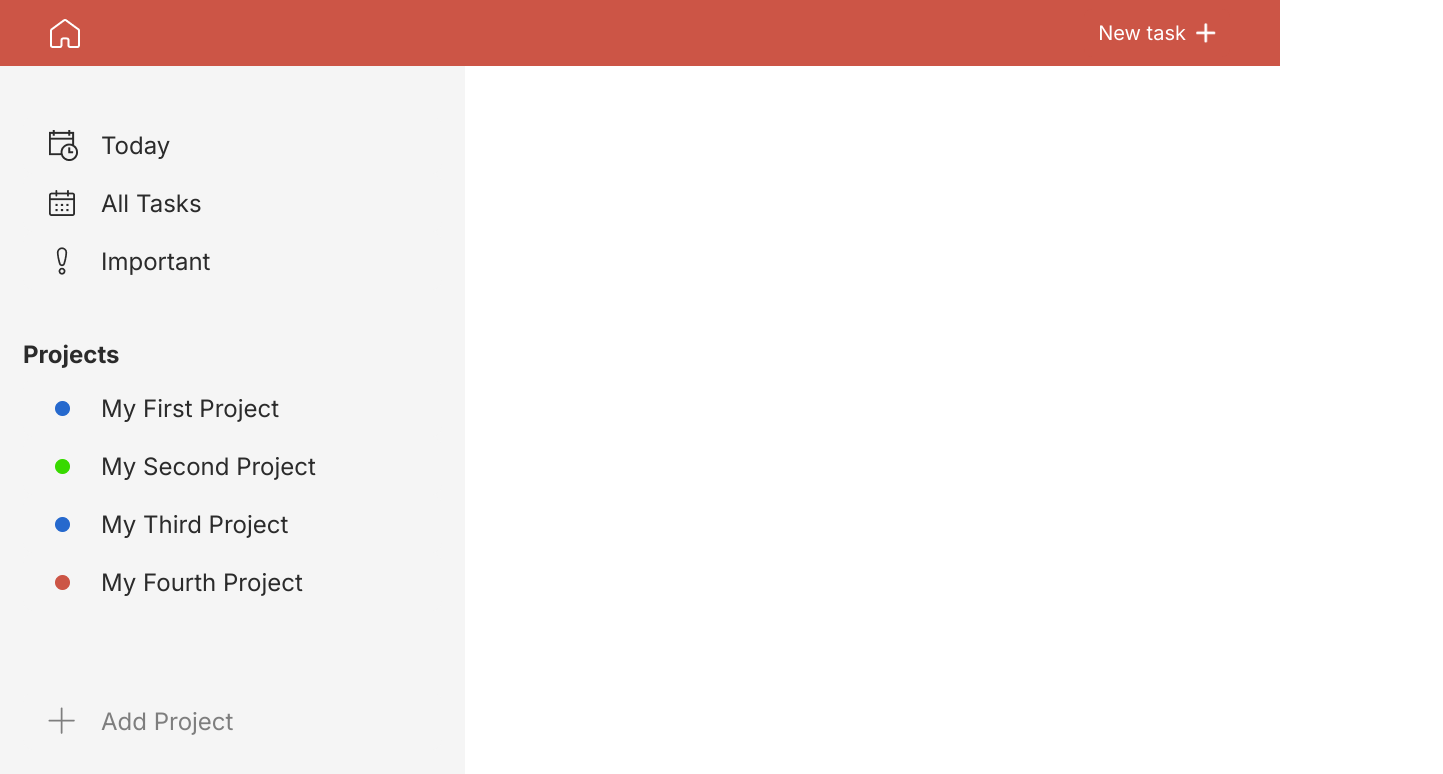
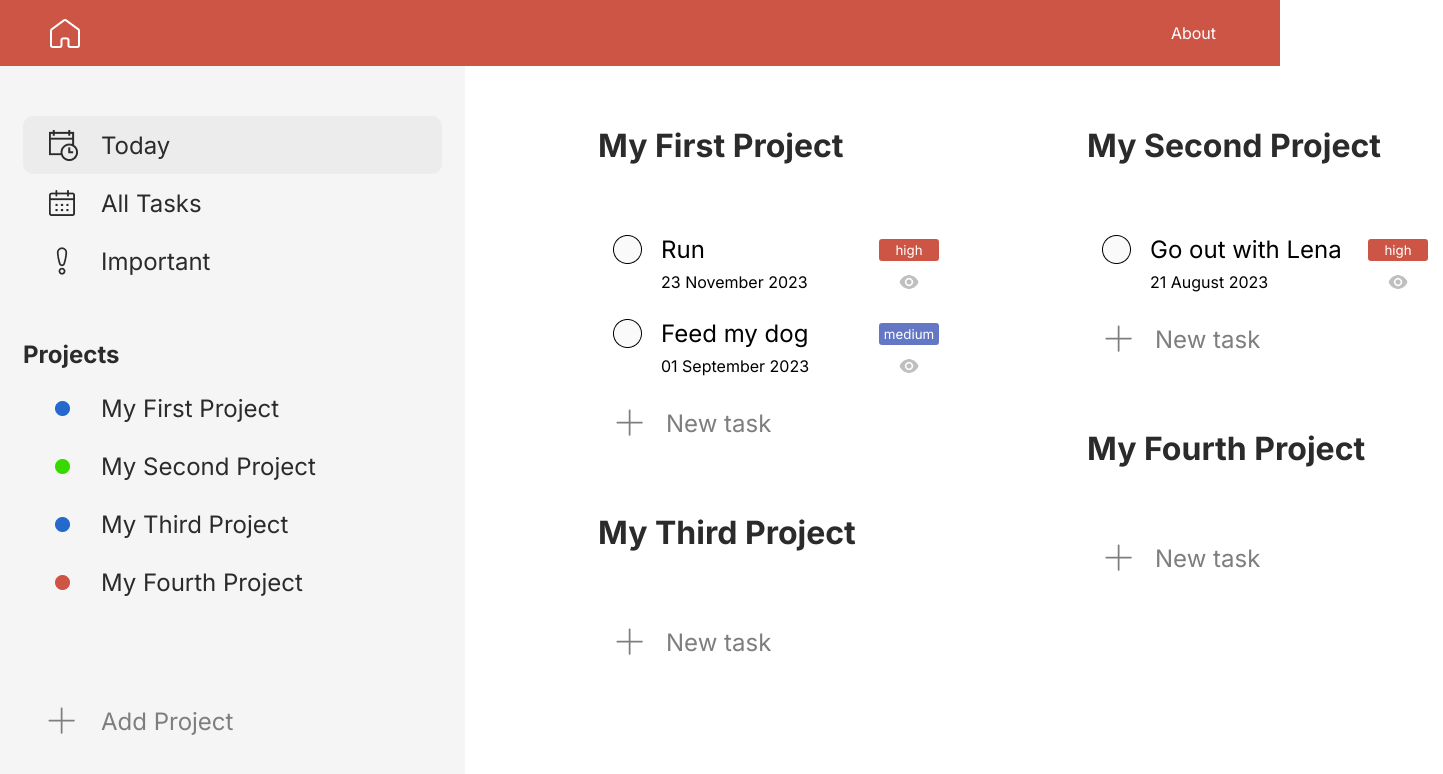
Before and after one commit to howlbones/todo-list, a website built with webpack: page dist/index.html in a window 1280 px wide. Both pictures are taken after a click on the button "Today". Shown: the whole page, 1443 px wide, since content can reach past the window. Built offline with nearby package versions, Linux system fonts and the light colour scheme.

Commit message:
create grid layout for today tab with task distribution to left and right sides

```diff
--- a/src/displayproject.js
+++ b/src/displayproject.js
@@ -14,6 +14,8 @@ export let displayContent = function () {
     }
 
     const workspace = document.querySelector('div.workspace');
+    workspace.className = "";
+    workspace.classList.add('workspace');
     const displayContainer = document.createElement('div');
     displayContainer.classList.add('display-project-container');
     displayContainer.classList.add(`${projectId}`);
@@ -70,7 +72,7 @@ export let displayContent = function () {
       }
     }
 
-    const addTaskButton = document.createElement('button') ;
+    const addTaskButton = document.createElement('button');
     addTaskButton.classList.add('add-task-button');
     const addTaskIcon = document.createElement('img');
     addTaskIcon.src = PlusIcon;
@@ -90,10 +92,118 @@ export let displayContent = function () {
     activateTaskButtons();
   }
 
-  let clear = function() {
-    const content = document.querySelector('.display-project-container');
-    content.remove();
+  let today = function () {
+    if (document.querySelector('.display-project-container')) {
+      clear();
+    }
+
+    const projects = ProjectCollection.projects;
+    const workspace = document.querySelector('div.workspace');
+    workspace.classList.add('grid-layout');
+
+    const leftSide = document.createElement('div');
+    leftSide.classList.add('left-side');
+    const rightSide = document.createElement('div');
+    rightSide.classList.add('right-side');
+
+    for (let i = 0; i < projects.length; i++) {
+
+      let projectId = projects[i].id;
+
+      const displayContainer = document.createElement('div');
+      displayContainer.classList.add('display-project-container');
+      displayContainer.classList.add(`${projectId}`);
+
+      const project = projects[projectId];
+      const projectName = project.name;
+
+      const header = document.createElement('h1');
+      header.classList.add('project-name');
+      header.textContent = projectName;
+
+      displayContainer.appendChild(header);
+
+      const tasksContainer = document.createElement('div');
+      tasksContainer.classList.add('tasks-container');
+
+      let tasks = project.tasks;
+
+
+      if (tasks) {
+        for (let i = 0; i < tasks.length; i++) {
+          let task = tasks[i];
+          const button = document.createElement('button');
+          button.classList.add('task');
+          button.classList.add(`${task.id}`);
+          if (task.status === 'done') {
+            button.classList.add('done');
+          }
+          const title = document.createElement('p');
+          title.classList.add('task-title')
+          title.textContent = task.title;
+          const priority = document.createElement('p');
+          priority.classList.add('task-priority');
+          priority.classList.add(`${task.priority}`);
+          priority.textContent = task.priority;
+          const date = document.createElement('p');
+          date.classList.add('task-date');
+          date.textContent = task.dueDate;
+          const view = document.createElement('button');
+          view.classList.add('view-button');
+          const viewImg = document.createElement('img');
+          viewImg.src = ViewIcon;
+          view.append(viewImg);
+          const circleIcon = document.createElement('img');
+          circleIcon.classList.add('circle-icon');
+          circleIcon.src = CircleIcon;
+          button.appendChild(circleIcon);
+          button.appendChild(title);
+          button.appendChild(priority);
+          button.appendChild(date);
+          button.appendChild(view);
+
+          tasksContainer.appendChild(button);
+        }
+      }
+
+      const addTaskButton = document.createElement('button');
+      addTaskButton.classList.add('add-task-button');
+      const addTaskIcon = document.createElement('img');
+      addTaskIcon.src = PlusIcon;
+      const buttonText = document.createElement('p');
+      buttonText.textContent = "New task";
+
+      addTaskButton.appendChild(addTaskIcon);
+      addTaskButton.appendChild(buttonText);
+      tasksContainer.appendChild(addTaskButton);
+
+      activateNewTaskButton(addTaskButton);
+
+
+      displayContainer.appendChild(tasksContainer);
+
+      console.log(i);
+      if (i == 0 || i % 2 === 0) {
+        leftSide.appendChild(displayContainer);
+      } else {
+        rightSide.appendChild(displayContainer);
+      }
+      activateTaskButtons();
+
+    }
+
+    workspace.appendChild(leftSide);
+    workspace.appendChild(rightSide);
   }
 
-  return { project, clear }
+  let clear = function () {
+    const content = document.querySelector('.display-project-container');
+    const leftSide = document.querySelector('.left-side');
+    const rightSide = document.querySelector('.right-side');
+    if (content) { content.remove() };
+    if (leftSide) { leftSide.remove() };
+    if (rightSide) { rightSide.remove() };
+  }
+
+  return { project, clear, today }
 }();
--- /dev/null
+++ b/src/displaytoday.js
@@ -0,0 +1,20 @@
+import { ProjectCollection } from "./projectcollection";
+import { displayContent } from "./displayproject";
+
+export function displayToday(e) {
+  const sidebarButtons = document.querySelectorAll('.side-bar button');
+  for (let i = 0; i < sidebarButtons.length; i++ ) {
+    sidebarButtons[i].classList.remove('active');
+  }
+
+  let target = e.target;
+  if (target.tagName !== 'BUTTON') {
+    target = target.closest('button');
+  }
+
+  target.classList.add('active');
+
+  displayContent.today();
+
+
+}
--- a/src/index.js
+++ b/src/index.js
@@ -5,6 +5,7 @@ import { renderProjects } from "./projectrender";
 import "./main.css";
 import { activateAddProjectButton } from "./addprojectbutton";
 import { activateProjectButtons } from "./projectbuttons";
+import { activateTodayButton } from "./todaybutton";
 
 
 // Main app function exports API functions to the window, so
@@ -20,10 +21,10 @@ window.app = function() {
   taskManager.addTask(0, 'Feed my dog', 'Donst forget to feed Mason', new Date(2023, 8, 1), 'medium');
   taskManager.addTask(1, 'Go out with Lena', 'Good luck', new Date(2023, 7, 21), 'high');
 
-  // taskManager.deleteTask(0,0);
 
   activateAddProjectButton();
   activateProjectButtons();
+  activateTodayButton();
 
 
 
--- a/src/main.css
+++ b/src/main.css
@@ -17,7 +17,7 @@ header {
   padding: 0px 50px;
 }
 
-header button.new-task {
+header button.about {
   background-color: #CC5546;
   color: #FFF;
   padding: 12px 14px;
@@ -26,16 +26,12 @@ header button.new-task {
   gap: 10px;
   border-style: none;
   border-radius: 8px;
-  font-size: 20px;
+  font-size: 16px;
   font-weight: 400;
   cursor: pointer;
 }
 
-header button.new-task img {
-  width: 20px;
-}
-
-header button.new-task:hover {
+header button.about:hover {
   background-color: #cc6d61;
 }
 
@@ -427,3 +423,19 @@ form.task-form button:hover {
   color: #2B2B2B;
 
 }
+
+
+/* Today tab grid-layout */
+
+.workspace.grid-layout {
+  display: grid;
+  grid-template-columns: 1fr 1fr;
+  margin-right: 133px;
+}
+
+.workspace.grid-layout .left-side .display-project-container,
+.workspace.grid-layout .right-side .display-project-container {
+  height: auto;
+  padding-bottom: 0px;
+  padding-right: 0px;
+}
--- a/src/projectbuttons.js
+++ b/src/projectbuttons.js
@@ -23,7 +23,7 @@ function requestProject(e) {
     target = target.closest('button');
   }
 
-  const buttons = document.querySelectorAll("button.project");
+  const buttons = document.querySelectorAll(".side-bar button");
   for (let i = 0; i < buttons.length; i++) {
     buttons[i].classList.remove('active');
   }
--- /dev/null
+++ b/src/todaybutton.js
@@ -0,0 +1,7 @@
+import { displayToday } from "./displaytoday";
+
+export function activateTodayButton() {
+  const button = document.querySelector('button.today');
+  button.addEventListener('click', displayToday);
+
+}
```
Also changed, not shown: dist/index.html, dist/main.js, 1 other file.
